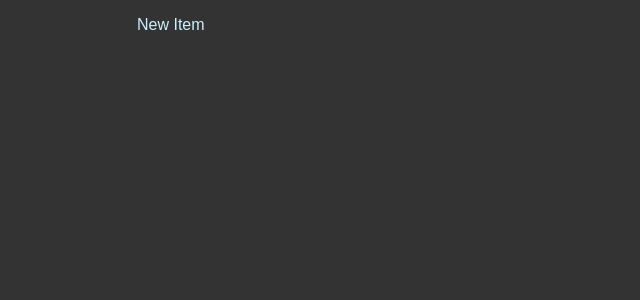
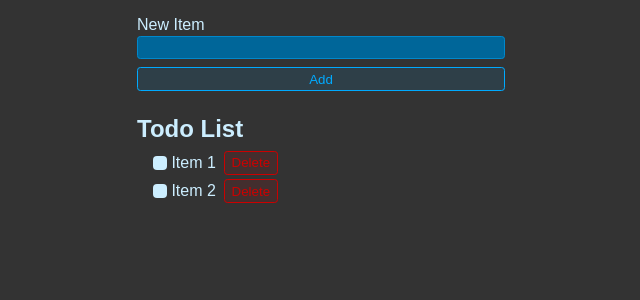
Before and after one commit to ChonCanCode/00-react-testing, a React (Vite) app: page / in a window 1280 px wide. Shown: the top 300 px of the page, without its empty margins (319-959 px from the left). Built offline with nearby package versions, Linux system fonts and the light colour scheme.

Commit message:
20250406.01

```diff
--- a/src/App.jsx
+++ b/src/App.jsx
@@ -6,9 +6,27 @@ export default function App () {
     <form className="new-item-form">
       <div className="form-row">
         <label>New Item</label>
-
+        <input type="text" id="item" />
       </div>
+      <button className="btn">Add</button>
     </form>
+    <h1 className="header">Todo List</h1>
+    <ul className="list">
+      <li>
+        <label>
+          <input type="checkbox" />
+          Item 1
+        </label>
+        <button className="btn btn-danger">Delete</button>
+      </li>
+      <li>
+        <label>
+        <input type="checkbox" />
+          Item 2
+        </label>
+        <button className="btn btn-danger">Delete</button>
+      </li>
+    </ul>
   </>
 )
 }
```
